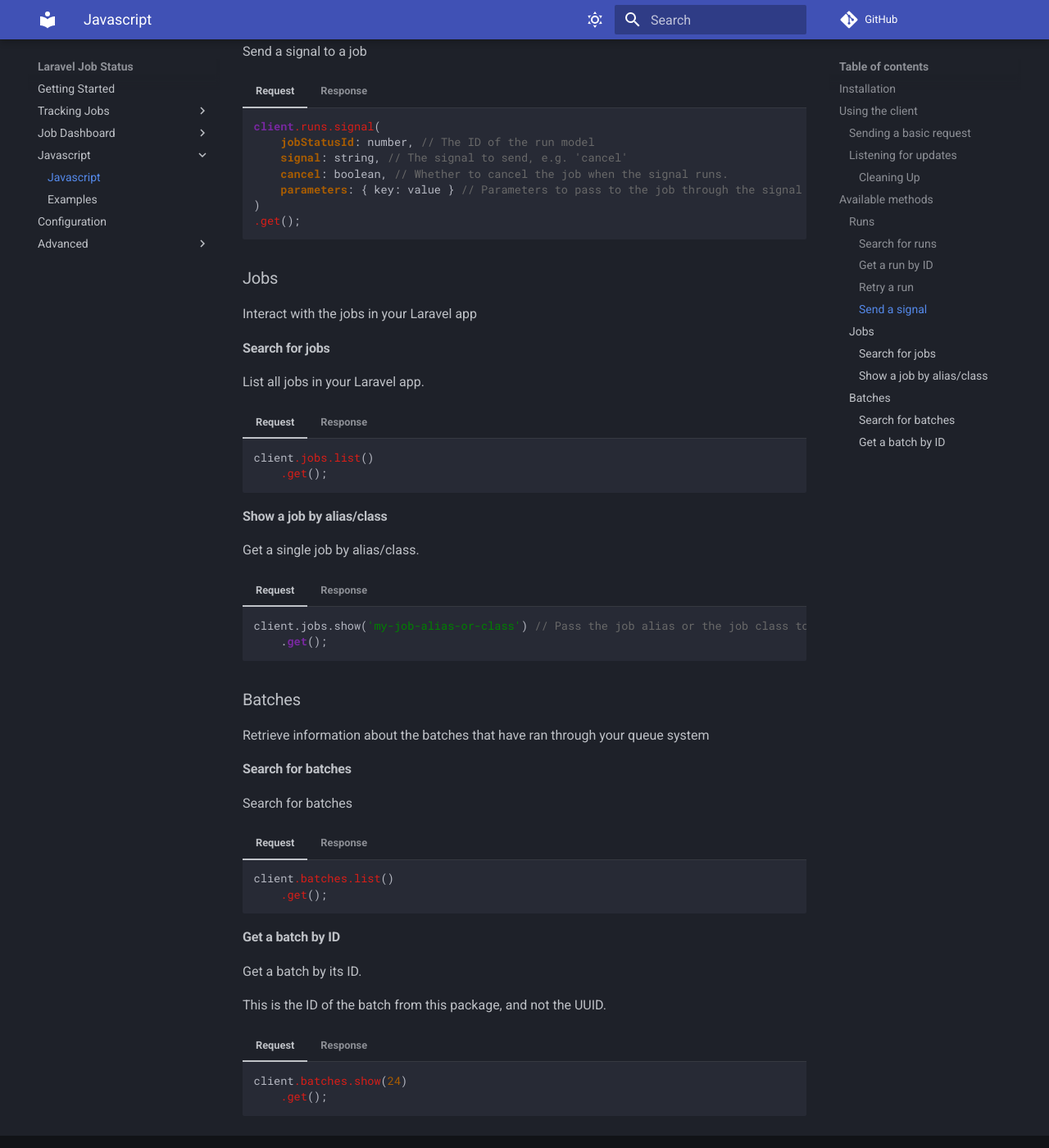
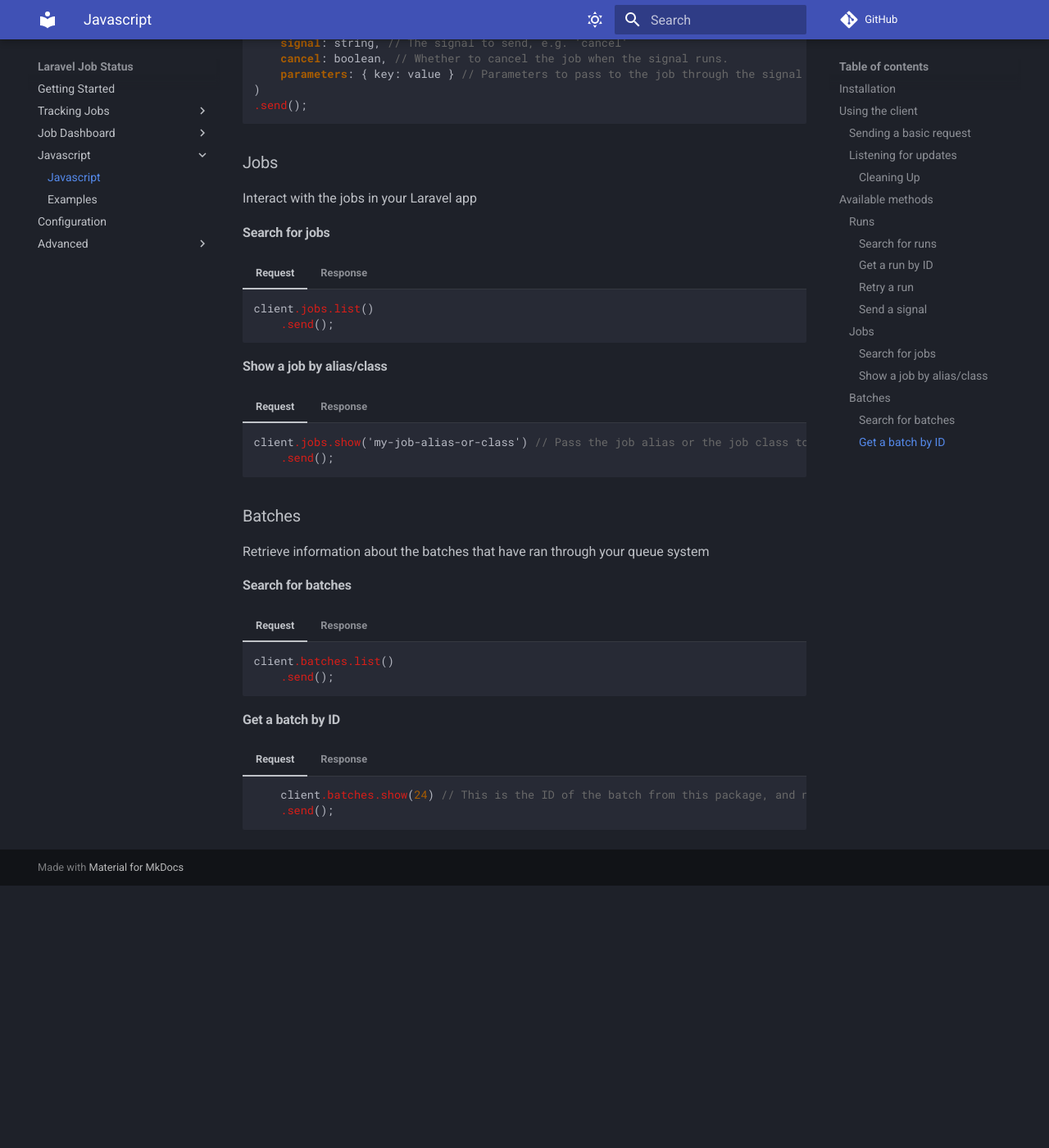
Before and after one commit to tobytwigger/laravel-job-status, an MkDocs documentation site: the page built from docs/docs/js/js.md, in a window 1280 px wide and 1400 px high, scrolled down 2576 px. Shown: the whole window at 82% size. Built offline with MkDocs 1.6.1 and Material for MkDocs 9.7.7, drawn with Linux system fonts in a browser that asks for light colours; comment, search, counter and statistics services are not loaded; after the commit the page ends 3656 px from its top, so only the background shows below that; some of the changed text lies outside the part shown.

Commit message:
Update docs

````diff
--- a/docs/docs/js/js.md
+++ b/docs/docs/js/js.md
@@ -27,7 +27,7 @@
 ```js
 import {client} from '@tobytwigger/laravel-job-status-js';
 
-client.runs.list().whereStatus('failed').get()
+client.runs.list().whereStatus('failed').send()
   .then(response => console.log('Number of failed runs: ' + response.data.length));
 ```
 
@@ -35,7 +35,7 @@
 
 ### Listening for updates
 
-Calling `.get()` gets the result in a promise as usual. To keep the result up to date, and therefore let your users see the job progress updating, we can listen to the result. Usually this just instructs the client to poll the API every few seconds, but it can make use of webhooks in some situations.
+Calling `.send()` gets the result in a promise as usual. To keep the result up to date, and therefore let your users see the job progress updating, we can listen to the result. Usually this just instructs the client to poll the API every few seconds, but it can make use of webhooks in some situations.
 
 Provide callbacks to `listen()` to keep information up to date
 
@@ -76,13 +76,11 @@
 
 #### Search for runs
 
-List all the times jobs have ran in your app.
-
 === "Request"
 
     ``` js
     client.runs.list()
-    .get();
+    .send();
     ```
 
 === "Response"
@@ -144,13 +142,11 @@
 
 #### Get a run by ID
 
-Get a single job by ID.
-
 === "Request"
 
     ``` js
     client.runs.show(44)
-    .get();
+    .send();
     ```
 
 === "Response"
@@ -212,13 +208,11 @@
 
 #### Retry a run
 
-Retry a job by ID
-
 === "Request"
 
     ``` js
     client.runs.retry(44)
-    .get();
+    .send();
     ```
 
 === "Response"
@@ -229,8 +223,6 @@
 
 #### Send a signal
 
-Send a signal to a job
-
 === "Request"
 
     ``` js
@@ -240,7 +232,7 @@
         cancel: boolean, // Whether to cancel the job when the signal runs.
         parameters: { key: value } // Parameters to pass to the job through the signal
     )
-    .get();
+    .send();
     ```
 
 === "Response"
@@ -255,13 +247,11 @@
 
 #### Search for jobs
 
-List all jobs in your Laravel app.
-
 === "Request"
 
     ``` js
     client.jobs.list()
-        .get();
+        .send();
     ```
 
 === "Response"
@@ -279,13 +269,11 @@
 
 #### Show a job by alias/class
 
-Get a single job by alias/class.
-
 === "Request"
 
     ``` js
     client.jobs.show('my-job-alias-or-class') // Pass the job alias or the job class to retrieve the job.
-        .get();
+        .send();
     ```
 
 === "Response"
@@ -306,13 +294,11 @@
 
 #### Search for batches
 
-Search for batches
-
 === "Request"
 
     ``` js
     client.batches.list()
-        .get();
+        .send();
     ```
 
 === "Response"
@@ -333,16 +319,13 @@
 
 #### Get a batch by ID
 
-Get a batch by its ID.
-
-This is the ID of the batch from this package, and not the UUID.
 
 
 === "Request"
 
     ``` js
-    client.batches.show(24)
-        .get();
+        client.batches.show(24) // This is the ID of the batch from this package, and not the UUID.
+        .send();
     ```
 
 === "Response"
````
